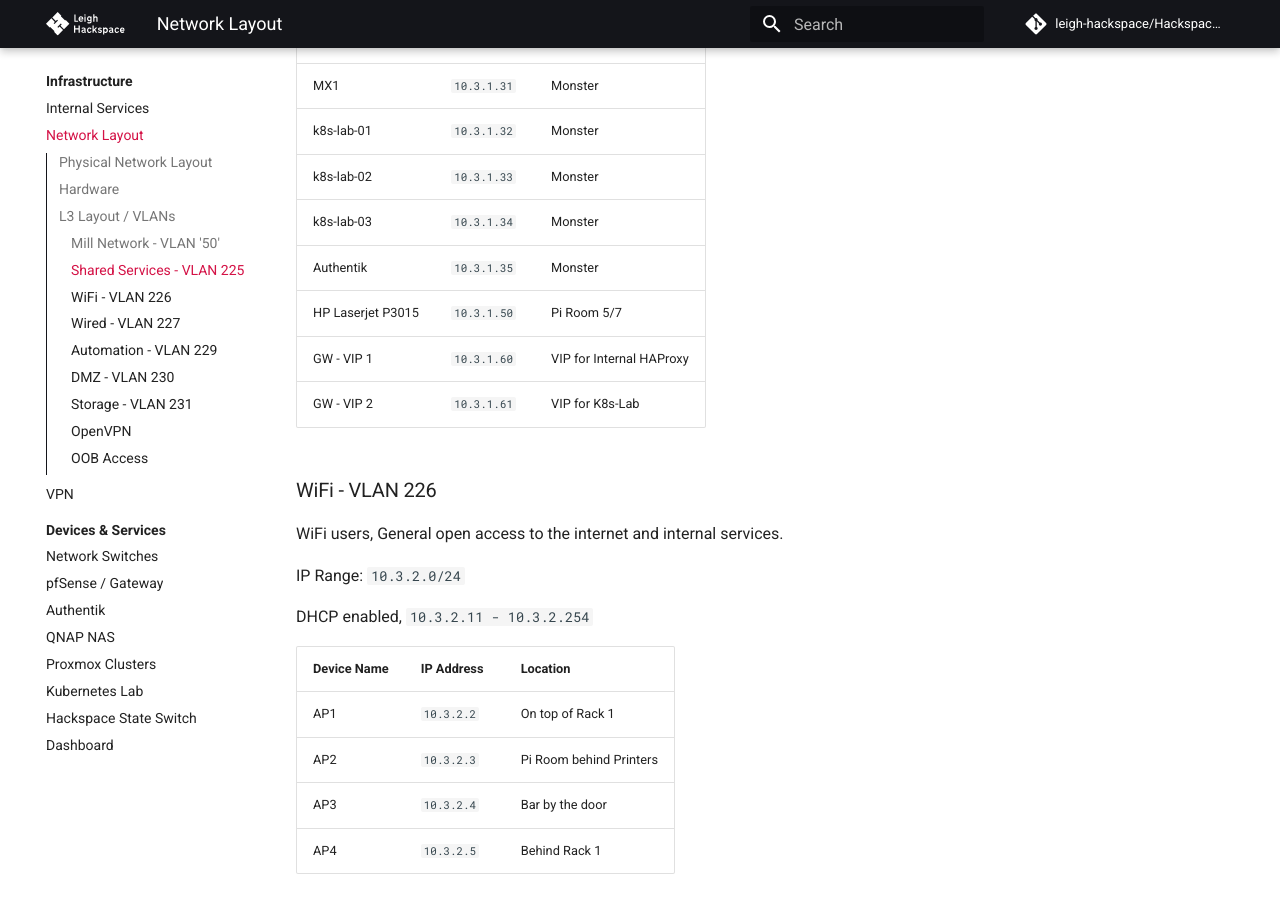
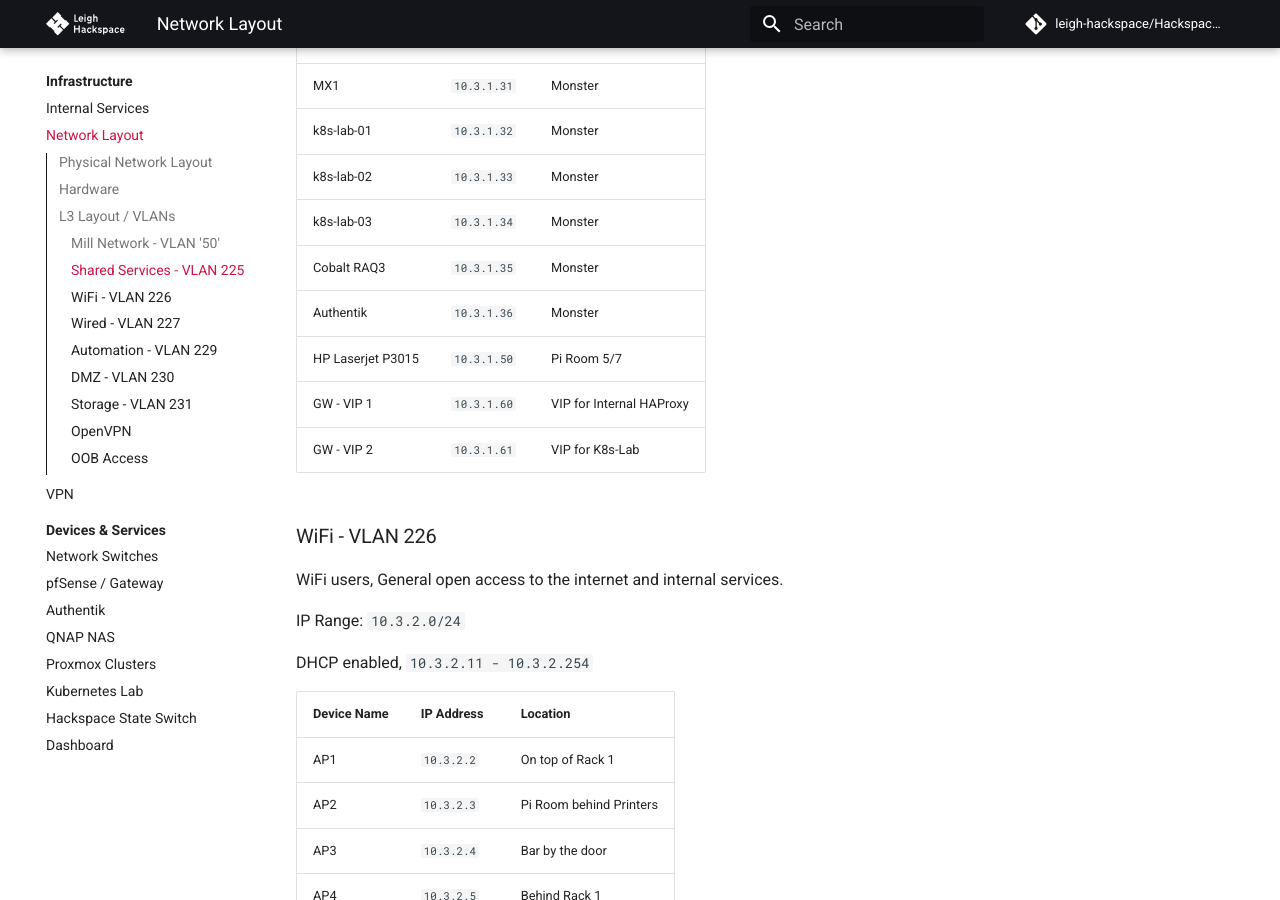
Before and after one commit to leigh-hackspace/HackspaceWiki, an MkDocs documentation site: the page built from docs/infrastructure/network_layout.md, in a window 1280 px wide and 900 px high, scrolled down 3793 px. Built offline with MkDocs 1.6.1 and Material for MkDocs 9.7.7, drawn with Linux system fonts in a browser that asks for light colours; comment, search, counter and statistics services are not loaded; the version menu is left out.

Commit message:
Update IPs

```diff
--- a/docs/infrastructure/network_layout.md
+++ b/docs/infrastructure/network_layout.md
@@ -153,7 +153,8 @@ This subnet does have DHCP enabled, but we encourage static assignments for crit
 | k8s-lab-01        | `10.3.1.32` | Monster                  |
 | k8s-lab-02        | `10.3.1.33` | Monster                  |
 | k8s-lab-03        | `10.3.1.34` | Monster                  |
-| Authentik         | `10.3.1.35` | Monster                  |
+| Cobalt RAQ3       | `10.3.1.35` | Monster                  |
+| Authentik         | `10.3.1.36` | Monster                  |
 | HP Laserjet P3015 | `10.3.1.50` | Pi Room 5/7              |
 | GW - VIP 1        | `10.3.1.60` | VIP for Internal HAProxy |
 | GW - VIP 2        | `10.3.1.61` | VIP for K8s-Lab          |
```
